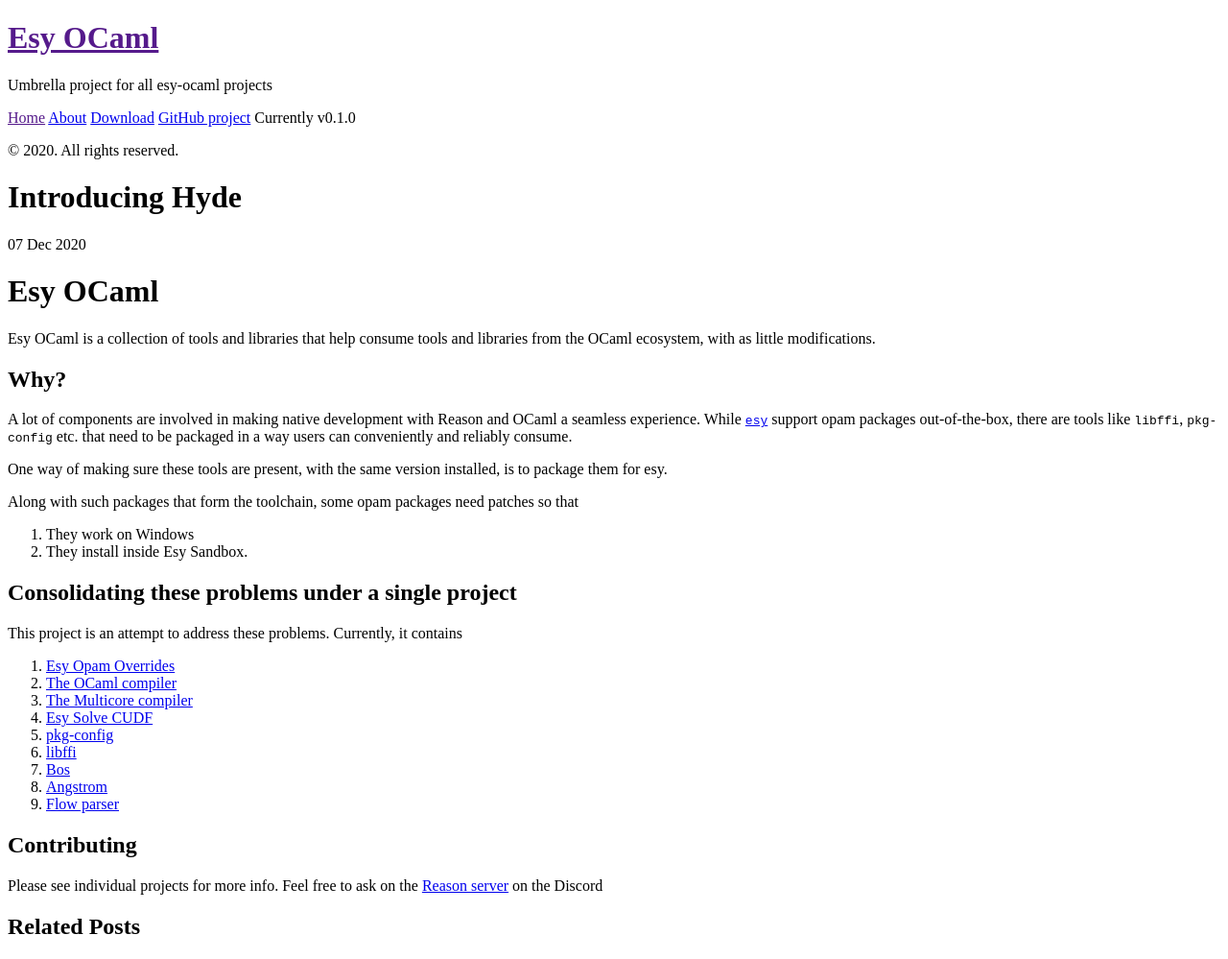
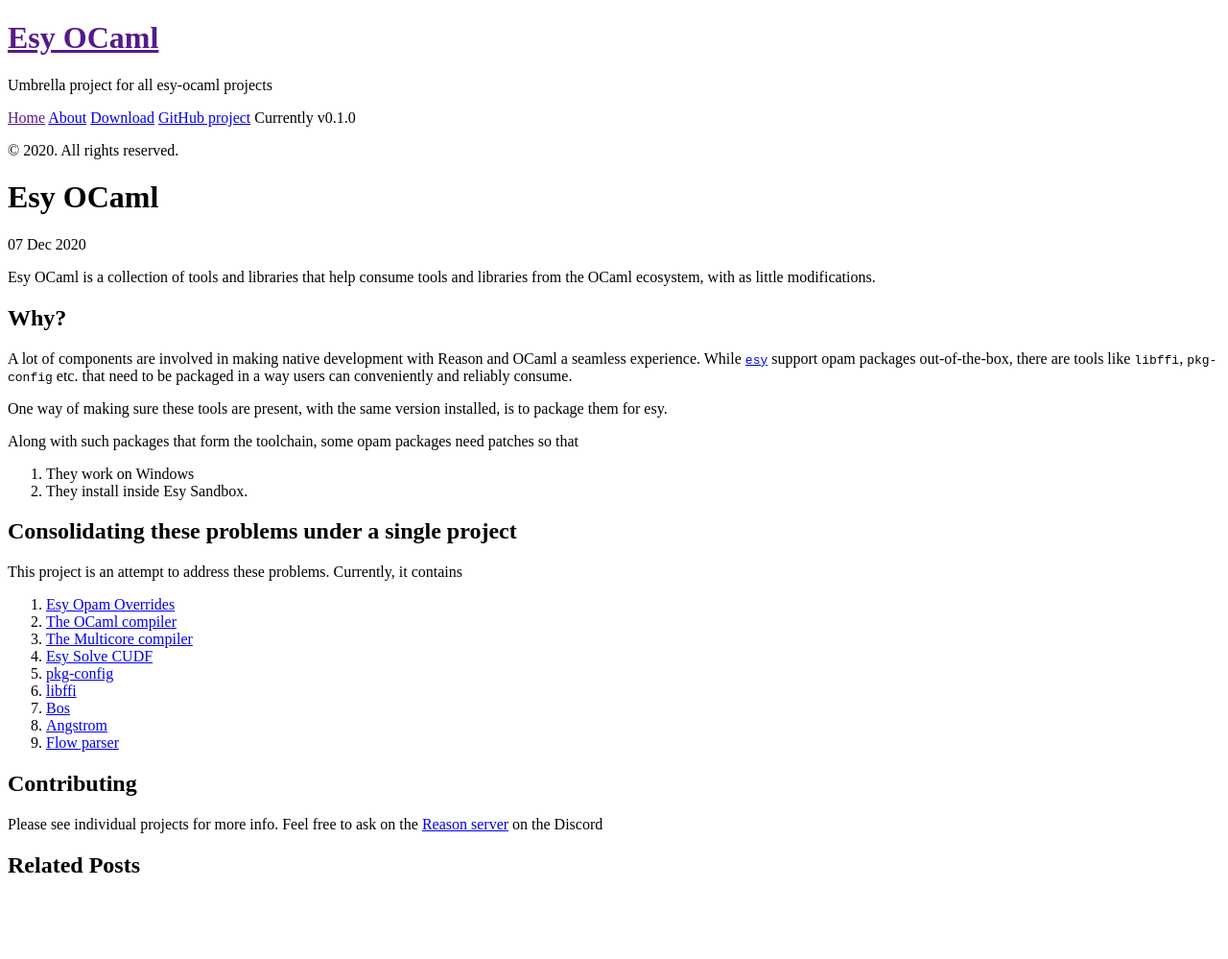
Before and after one commit to esy-ocaml/esy-ocaml.github.io, a Jekyll site: the page built from _posts/2020-12-07-introducing-hyde.md, in a window 1280 px wide. Shown: the whole page at 96% size. Built offline with Jekyll 4.4.1, drawn with Linux system fonts in a browser that asks for light colours; Markdown is read by kramdown in place of the engine named in the settings; after the commit the page ends 935 px from its top, so only the background shows below that.

Commit message:
Fix home page title

```diff
--- a/_posts/2020-12-07-introducing-hyde.md
+++ b/_posts/2020-12-07-introducing-hyde.md
@@ -1,9 +1,7 @@
 ---
 layout: post
-title: Introducing Hyde
+title: Esy OCaml
 ---
-
-# Esy OCaml
 
 Esy OCaml is a collection of tools and libraries that help consume
 tools and libraries from the OCaml ecosystem, with as little
```
